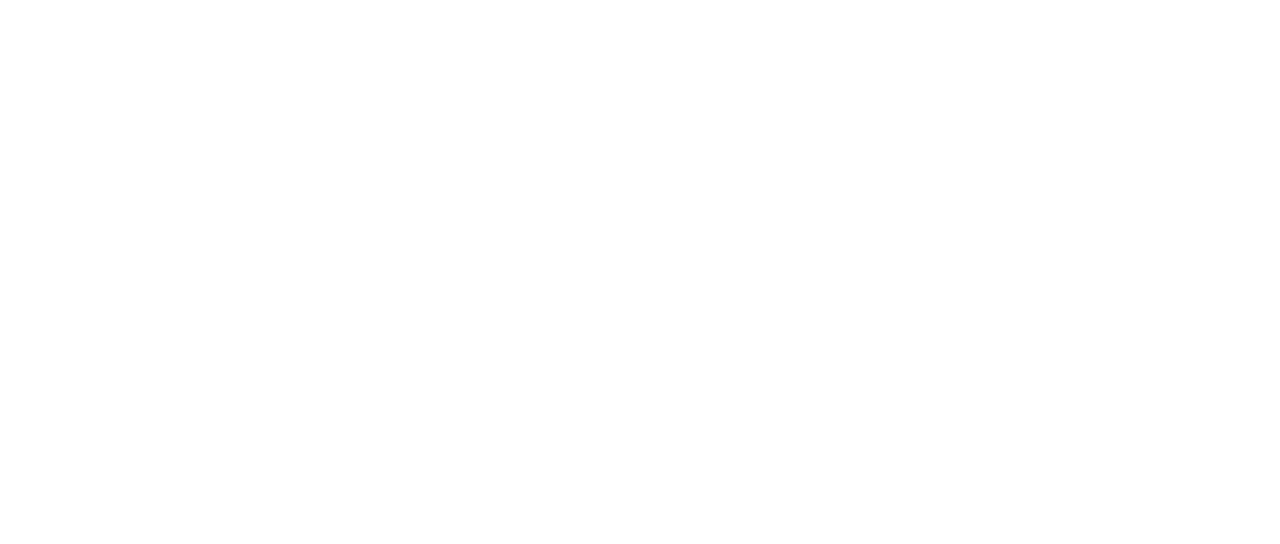
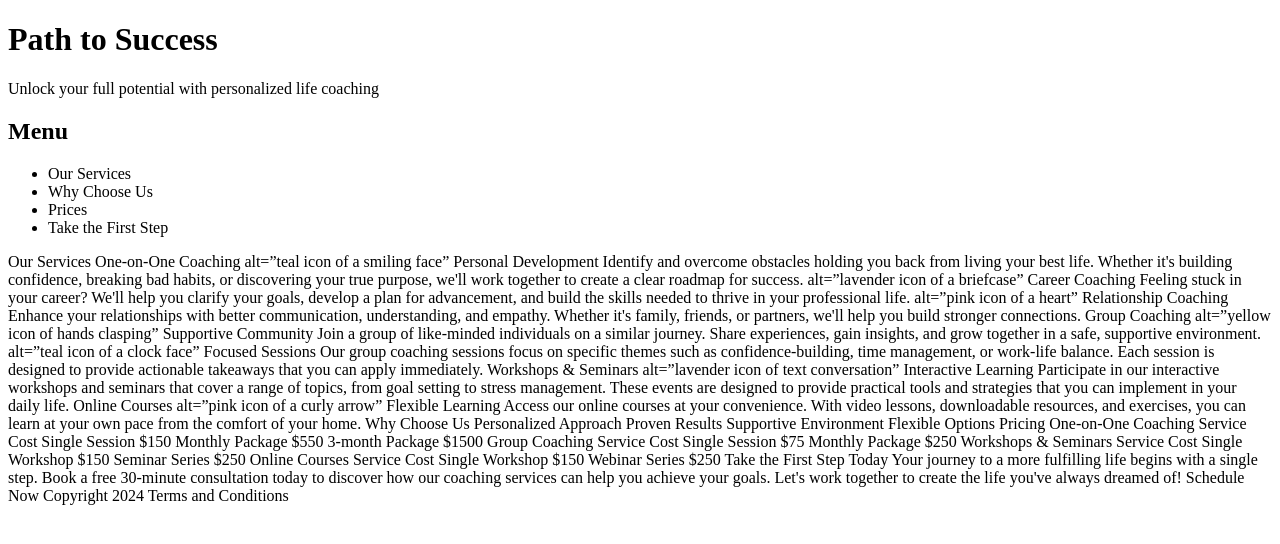
Before and after one commit to dbevill/path-to-success, a plain HTML site: page index.html in a window 1280 px wide. Drawn offline with Linux system fonts and the light colour scheme.

Commit message:
Began HTML
Began structuring html

```diff
--- a/index.html
+++ b/index.html
@@ -6,6 +6,97 @@
     <title>Path to Success</title>
 </head>
 <body>
+    <header>
+        <h1>Path to Success</h1>
+        <p>Unlock your full potential with personalized life coaching</p>
+    </header>
+    <nav>
+        <h2>Menu</h2>
+        <ul>
+            <li>Our Services</li>
+            <li>Why Choose Us</li>
+            <li>Prices</li>
+            <li>Take the First Step</li>
+        </ul>
+    </nav>
+Our Services
+One-on-One Coaching
+
+alt=”teal icon of a smiling face”
+Personal Development
+Identify and overcome obstacles holding you back from living your best life. Whether it's building confidence, breaking bad habits, or discovering your true purpose, we'll work together to create a clear roadmap for success.
+
+
+alt=”lavender icon of a briefcase”
+Career Coaching
+Feeling stuck in your career? We'll help you clarify your goals, develop a plan for advancement, and build the skills needed to thrive in your professional life.
+
+
+alt=”pink icon of a heart”
+Relationship Coaching
+Enhance your relationships with better communication, understanding, and empathy. Whether it's family, friends, or partners, we'll help you build stronger connections.
+
+Group Coaching
+
+alt=”yellow icon of hands clasping”
+Supportive Community
+Join a group of like-minded individuals on a similar journey. Share experiences, gain insights, and grow together in a safe, supportive environment.
+
+
+alt=”teal icon of a clock face”
+Focused Sessions
+Our group coaching sessions focus on specific themes such as confidence-building, time management, or work-life balance. Each session is designed to provide actionable takeaways that you can apply immediately.
+
+Workshops & Seminars
+
+alt=”lavender icon of text conversation”
+Interactive Learning
+Participate in our interactive workshops and seminars that cover a range of topics, from goal setting to stress management. These events are designed to provide practical tools and strategies that you can implement in your daily life.
+
+Online Courses
+
+alt=”pink icon of a curly arrow”
+Flexible Learning
+Access our online courses at your convenience. With video lessons, downloadable resources, and exercises, you can learn at your own pace from the comfort of your home.
+
+Why Choose Us
+Personalized Approach
+Proven Results
+Supportive Environment
+Flexible Options
+Pricing
+One-on-One Coaching
+
+Service	Cost
+Single Session	$150
+Monthly Package	$550
+3-month Package	$1500
+
+Group Coaching
+
+Service	Cost
+Single Session	$75
+Monthly Package	$250
+
+Workshops & Seminars
+
+Service	Cost
+Single Workshop	$150
+Seminar Series	$250
+
+Online Courses
+
+Service	Cost
+Single Workshop	$150
+Webinar Series	$250
+
+Take the First Step Today
+Your journey to a more fulfilling life begins with a single step. Book a free 30-minute consultation today to discover how our coaching services can help you achieve your goals. Let's work together to create the life you've always dreamed of!
+
+Schedule Now
+
+Copyright 2024
+Terms and Conditions
 
 </body>
 </html>
```
